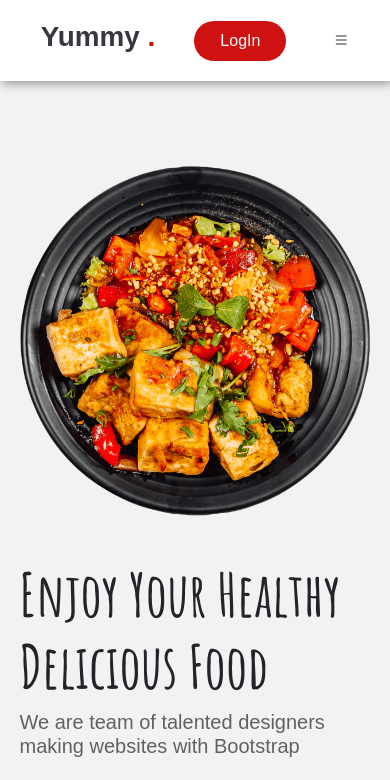
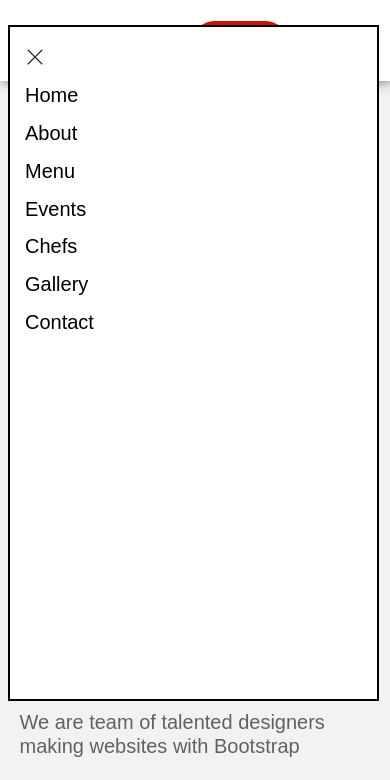
Before and after one commit to walid-cadi/JavaScript_DOM_Final_Project_Walid_Cadi, a website: page index.html in a window 390 px wide. Both pictures are taken after a click on the label 341 px from the left and 40 px from the top of the page. Shown: the top 780 px of the page. Drawn offline with nearby package versions, Linux system fonts and the light colour scheme.

Commit message:
navbar-responsive

```diff
--- a/index.html
+++ b/index.html
@@ -16,10 +16,10 @@
             </a>
         </div>
         <div class="right-nav">
-            <label class="menu ic" data-icon="switcher" for="switcher"><i class="bi bi-list"></i></label>
+            <label class="menu ic" data-icon="menu" for="switcher"><i class="bi bi-list"></i></label>
             <input id="switcher" type="checkbox">
             <div class="right-nav-links">
-                <label class="close ic" data-icon="switcher" for="switcher"><i class="bi bi-x-lg"></i></label>
+                <label class="close ic" data-icon="close" for="switcher"><i class="bi bi-x-lg"></i></label>
                 <a href="#home">Home</a>
                 <a href="#about">About</a>
                 <a href="#menu">Menu</a>
@@ -272,6 +272,9 @@
         </div>
 
     </div>
+    <div class="sec7">
+
+    </div>
     <div class="sec8" id="chefs">
         <div class="sec8-header">
             <p>chefs</p>
--- a/public/js/app.js
+++ b/public/js/app.js
@@ -21,24 +21,31 @@ btns.forEach((btn) => {
 });
 
 // navbar responsive
+
 let nav_icone = document.querySelectorAll(".ic");
-let nav_links = document.querySelectorAll(".right-nav-links");
+// console.log(nav_icone);
+let nav_links = document.querySelector(".right-nav-links");
+//console.log(nav_links);
 
-nav_icone.forEach((icon) => {
-  icon.addEventListener("click", () => {
-    if (icon.classList.contains("menu")) {
-      nav_links.style.top = "0";
-    } else if (icon.classList.contains("close")) {
-      nav_links.style.top = "-500%";
+nav_icone.forEach((btn) => {
+  btn.addEventListener("click", () => {
+    let attribute = btn.getAttribute("data-icon");
+    if (attribute == "menu") {
+      nav_links.style.left = "2vw"
+    }
+    else if (attribute == "close") {
+      nav_links.style.left = "-500%";
     }
   });
 });
+
+
 
 //menu
 
 let menu = document.querySelectorAll(".menu-btn");
 let a = document.querySelector(".aa");
-console.log(a.textContent);
+//console.log(a.textContent);
 
 menu.forEach((el) => {
   el.addEventListener("click", () => {
@@ -59,11 +66,10 @@ let nextBtns = document.querySelectorAll(".next");
 let previousBtns = document.querySelectorAll(".previous");
 let containers = document.querySelectorAll(".carousel-container");
 
-
 let currentIndex = 0;
 const slideImage = (index, myBtn) => {
   let carouselBtnAttribute = myBtn.getAttribute("carouselBtn");
-  console.log(carouselBtnAttribute);
+  //console.log(carouselBtnAttribute);
 
   containers.forEach((container) => {
     if (container.id == carouselBtnAttribute) {
@@ -91,7 +97,6 @@ const slideImage = (index, myBtn) => {
   });
 };
 
-
 nextBtns.forEach((next) => {
   next.addEventListener("click", (event) => {
     slideImage(currentIndex + 1, event.target);
@@ -99,7 +104,6 @@ nextBtns.forEach((next) => {
     //console.log(currentIndex + 1);
   });
 });
-
 
 previousBtns.forEach((previous) => {
   previous.addEventListener("click", (event) => {
--- a/src/sass/_allmodules.sass
+++ b/src/sass/_allmodules.sass
@@ -5,6 +5,7 @@
 @import ./modules/home/sec4
 @import ./modules/home/sec5
 @import ./modules/home/sec6
+@import ./modules/home/sec7
 @import ./modules/home/sec8
 @import ./modules/home/sec9
 @import ./modules/home/sec11
--- a/src/sass/modules/home/nav.sass
+++ b/src/sass/modules/home/nav.sass
@@ -102,19 +102,20 @@ nav
                 display: flex
             .right-nav-links
                 position: fixed
-                top: -500%
-                left: 0
-                height: 100vh
-                width: 100vw
-                background: white
+                top: 3vh
+                // left: 2vw
+                left: -500%
+                height: 80vh
+                width: 95vw
+                background: #fff
                 flex-direction: column
                 align-items: start
-                padding: 2vh 5vw
-                gap: 3vh
+                padding: 15px
+                border: 2px solid black
                 .close
                     display: flex
                 a
                     color: black
-    #switch
-        &:checked + .right-nav-links
-            top: 0
+    // #switch
+    //     &:checked + .right-nav-links
+    //         top: 0
--- /dev/null
+++ b/src/sass/modules/home/sec7.sass
@@ -0,0 +1 @@
+.sec7
```
Also changed, not shown: public/css/app.css, 1 other file.
